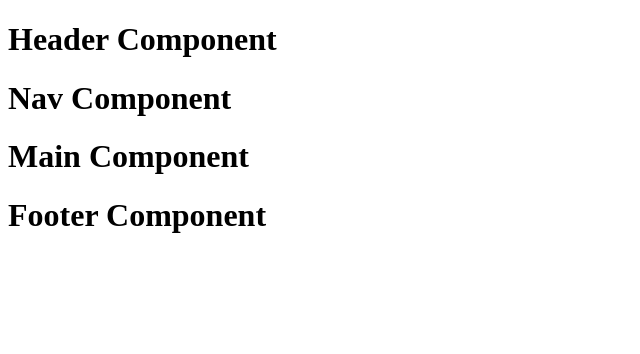
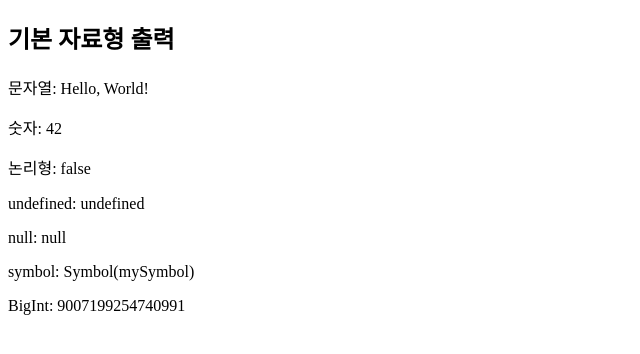
Before and after one commit to rowing0328/react-typescript-zero-to-hero, a React (Vite) app in the folder react/: page / in a window 1280 px wide. Shown: the top 354 px of the page, without its empty margins (0-640 px from the left). Built offline with nearby package versions, Linux system fonts and the light colour scheme.

Commit message:
Feat : 기본 자료형 예제

```diff
--- a/react/src/App.tsx
+++ b/react/src/App.tsx
@@ -1,16 +1,41 @@
-import Header from './component/Header';
-import Main from './component/Main';
-import Footer from './component/Footer';
+/* 기본 자료형 예제 */
+export default function App() {
+  const primitiveString = 'Hello, World!';
+  const primitiveNumber = 42;
+  const primitiveBoolean = false;
+  const primitiveUndefined = undefined;
+  const primitiveNull = null;
+  const primitiveSymbol = Symbol('mySymbol');
+  const primitiveBigInt = 9007199254740991n;
 
-export default function App() {
   return (
     <>
-      <Header />
-      <Main />
-      <Footer />
+      <h2>기본 자료형 출력</h2>
+      <p>문자열: {primitiveString}</p>
+      <p>숫자: {primitiveNumber}</p>
+      <p>논리형: {primitiveBoolean.toString()}</p>
+      <p>undefined: {String(primitiveUndefined)}</p>
+      <p>null: {String(primitiveNull)}</p>
+      <p>symbol: {String(primitiveSymbol)}</p>
+      <p>BigInt: {primitiveBigInt}</p>
     </>
   );
 }
+
+/* 미션 1. 컴포넌트 만들고 배치하기 */
+// import Header from './component/Header';
+// import Main from './component/Main';
+// import Footer from './component/Footer';
+//
+// export default function App() {
+//   return (
+//     <>
+//       <Header />
+//       <Main />
+//       <Footer />
+//     </>
+//   );
+// }
 
 /* 함수형 표현식 */
 // const App = function App() {
```
